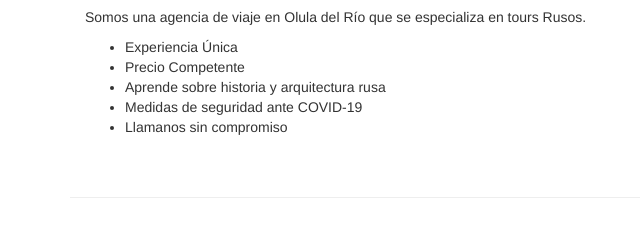
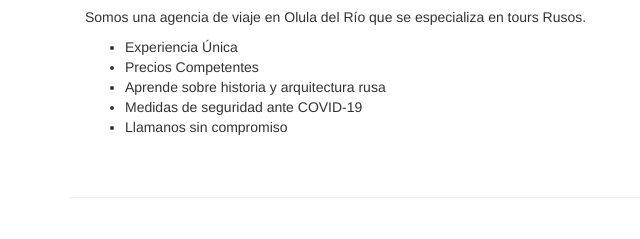
Before and after one commit to tourking123/tourking123.github.io, a plain HTML site: page index.html in a window 1280 px wide. Shown: the part 513-752 px from the top of the page, 0-640 px from the left. Drawn offline with Linux system fonts and the light colour scheme.

Commit message:
Update index.html

```diff
--- a/index.html
+++ b/index.html
@@ -95,7 +95,7 @@
           <p>Somos una agencia de viaje en Olula del Río que se especializa en tours Rusos.</p>
           <ul>
           	<li>Experiencia Única</li>
-          	<li>Precio Competente</li>
+          	<li>Precios Competentes</li>
           	<li>Aprende sobre historia y arquitectura rusa</li>
           	<li>Medidas de seguridad ante COVID-19</li>
           	<li>Llamanos sin compromiso</li>
```
